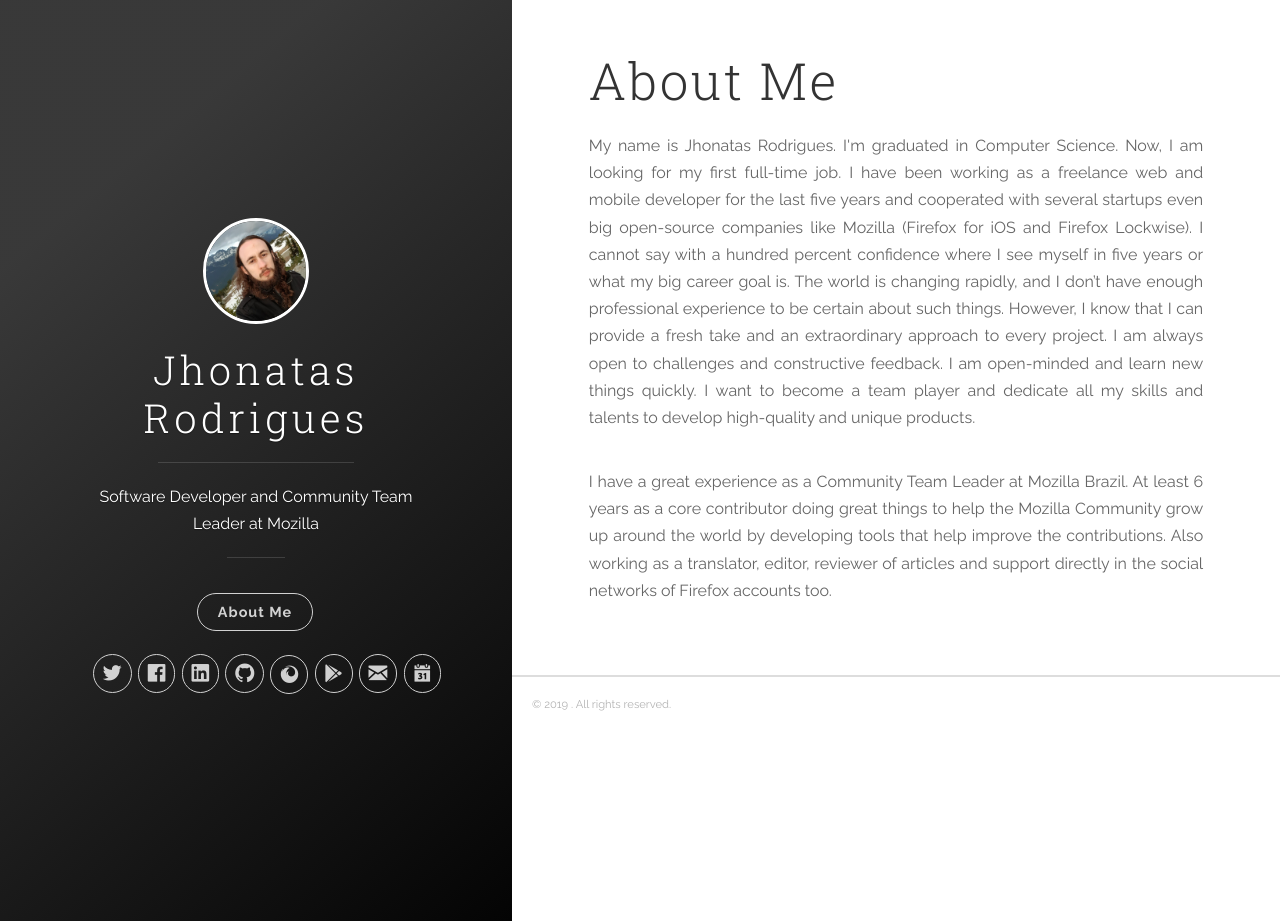
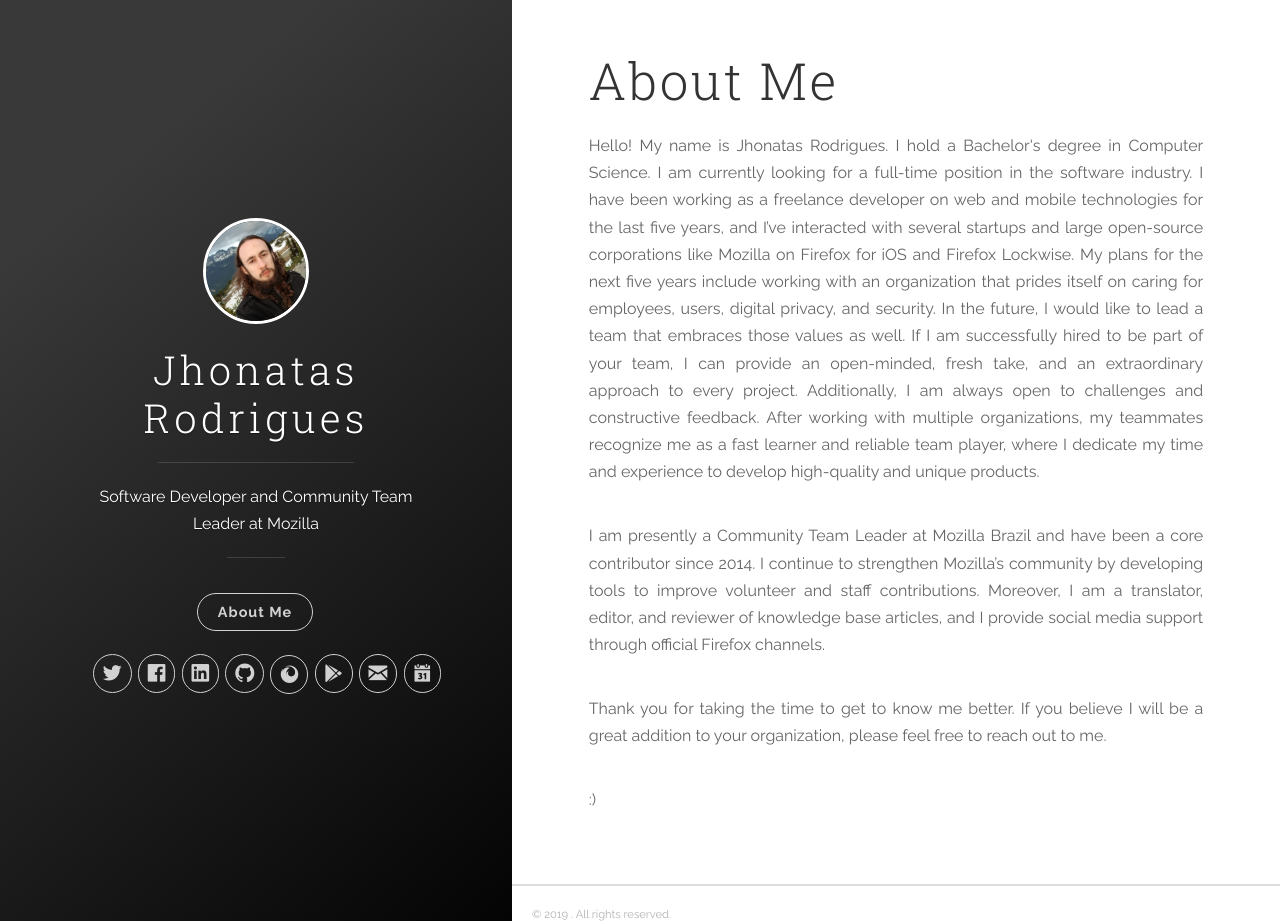
Before and after one commit to jhonatasrm/jhonatasrm.github.io, a Jekyll site: the page built from tags.md, in a window 1280 px wide and 921 px high. Built offline with Jekyll 4.4.1, drawn with Linux system fonts in a browser that asks for light colours; nearby versions of some CDN libraries.

Commit message:
updated About Me

```diff
--- a/_layouts/default.html
+++ b/_layouts/default.html
@@ -11,21 +11,34 @@
             <header class="post-header">
                 <h1 class="post-title">About Me</h1>
             </header>
-            <p align="justify"> My name is Jhonatas Rodrigues. I'm graduated in Computer Science. Now, I am looking for
-                my first full-time job. I have been working as a freelance web and mobile developer for the last five
-                years and cooperated with several startups even big open-source companies like Mozilla (Firefox for iOS
-                and Firefox Lockwise). I cannot say with a hundred percent confidence where I see myself in five years
-                or what my big career goal is. The world is changing rapidly, and I don’t have enough professional
-                experience to be certain about such things. However, I know that I can provide a fresh take and an
-                extraordinary approach to every project. I am always open to challenges and constructive feedback. I am
-                open-minded and learn new things quickly. I want to become a team player and dedicate all my skills and
-                talents to develop high-quality and unique products.
+            <p align="justify"> Hello! My name is Jhonatas Rodrigues. I hold a Bachelor's degree in Computer Science. I
+                am currently looking for a full-time position in the software industry. I have been working as a
+                freelance developer on web and mobile technologies for the last five years, and I’ve interacted with
+                several startups and large open-source corporations like Mozilla on Firefox for iOS and Firefox
+                Lockwise. My plans for the next five years include working with an organization that prides itself on
+                caring for employees, users, digital privacy, and security. In the future, I would like to lead a team
+                that embraces those values as well.
+                If I am successfully hired to be part of your team, I can provide an open-minded, fresh take, and an
+                extraordinary approach to every project. Additionally, I am always open to challenges and constructive
+                feedback. After working with multiple organizations, my teammates recognize me as a fast learner and
+                reliable team player, where I dedicate my time and experience to develop high-quality and unique
+                products.
+
+
             </p><br>
 
-            <p align="justify">I have a great experience as a Community Team Leader at Mozilla Brazil. At least 6 years as
-                a core contributor doing great things to help the Mozilla Community grow up around the world by
-                developing tools that help improve the contributions. Also working as a translator, editor, reviewer of
-                articles and support directly in the social networks of Firefox accounts too.
+            <p align="justify">I am presently a Community Team Leader at Mozilla Brazil and have been a core contributor
+                since 2014. I
+                continue to strengthen Mozilla’s community by developing tools to improve volunteer and staff
+                contributions. Moreover, I am a translator, editor, and reviewer of knowledge base articles, and I
+                provide social media support through official Firefox channels.
+            </p><br>
+
+            <p align="justify">Thank you for taking the time to get to know me better. If you believe I will be a great addition to
+                your organization, please feel free to reach out to me.
+            </p><br>
+            <p align="justify">
+                :)
             </p>
         </article>
     </div>
```
